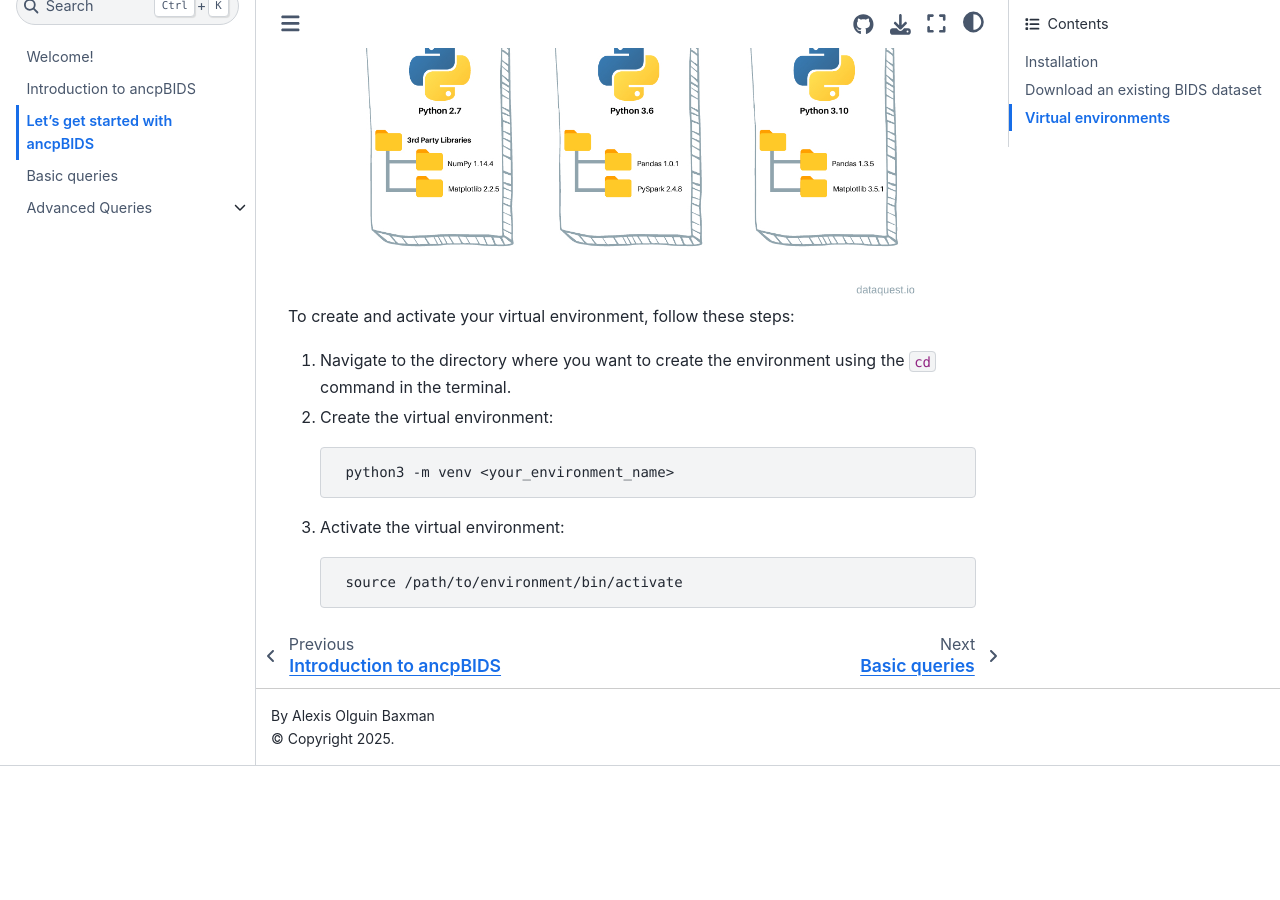
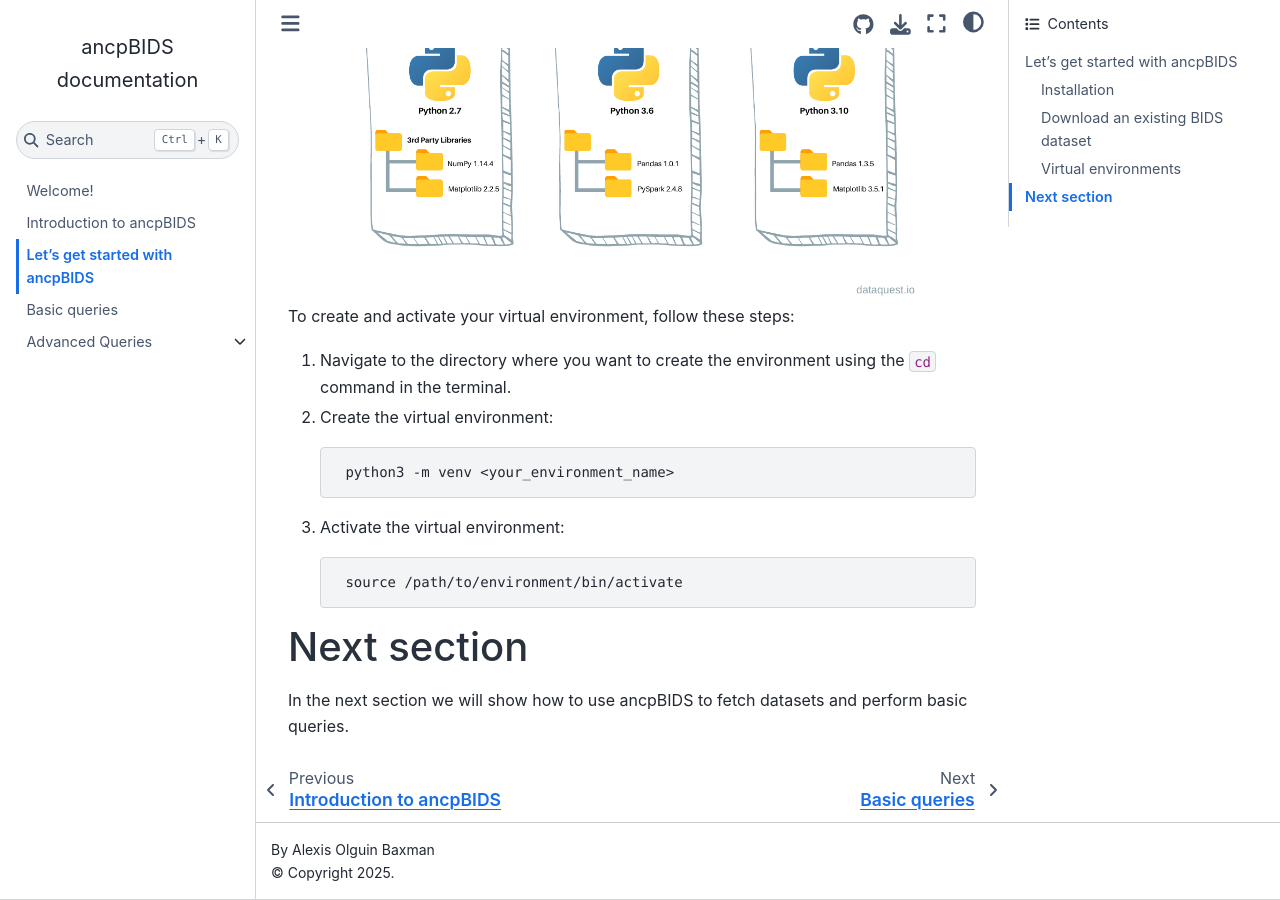
Before and after one commit to alexisbaxman/ancpbids_documentation, a Jupyter Book: the page built from book/start.md, in a window 1280 px wide and 900 px high, scrolled down 1062 px. Built offline with Jupyter Book 1.0.4 settings and Sphinx 7.4.7 and the Sphinx Book theme 1.1.4, drawn with Linux system fonts in a browser that asks for light colours; before the commit the page ends 1828 px from its top, so only the background shows below that.

Commit message:
Update start.md

```diff
--- a/book/start.md
+++ b/book/start.md
@@ -32,3 +32,6 @@ To create and activate your virtual environment, follow these steps:
 3. Activate the virtual environment:
 
         source /path/to/environment/bin/activate
+
+# Next section
+In the next section we will show how to use ancpBIDS to fetch datasets and perform basic queries.
```
